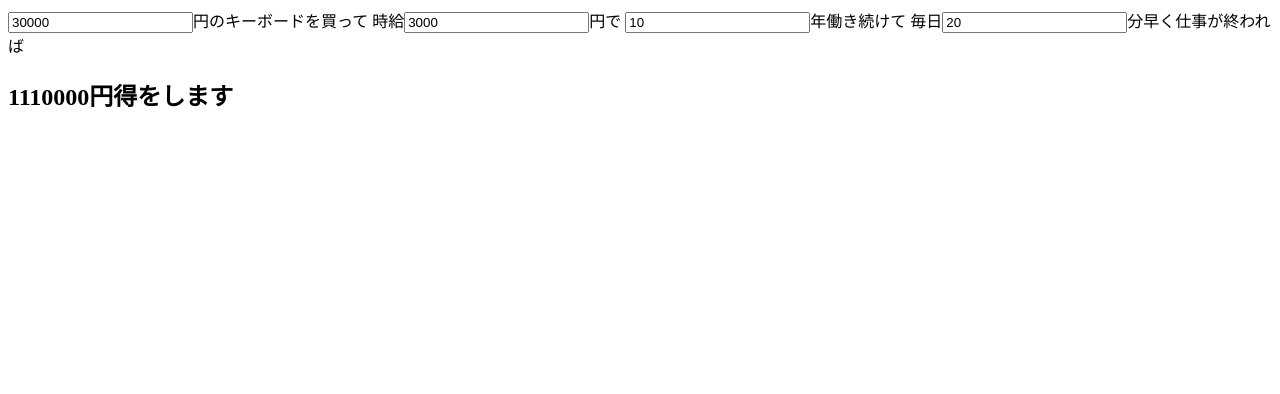
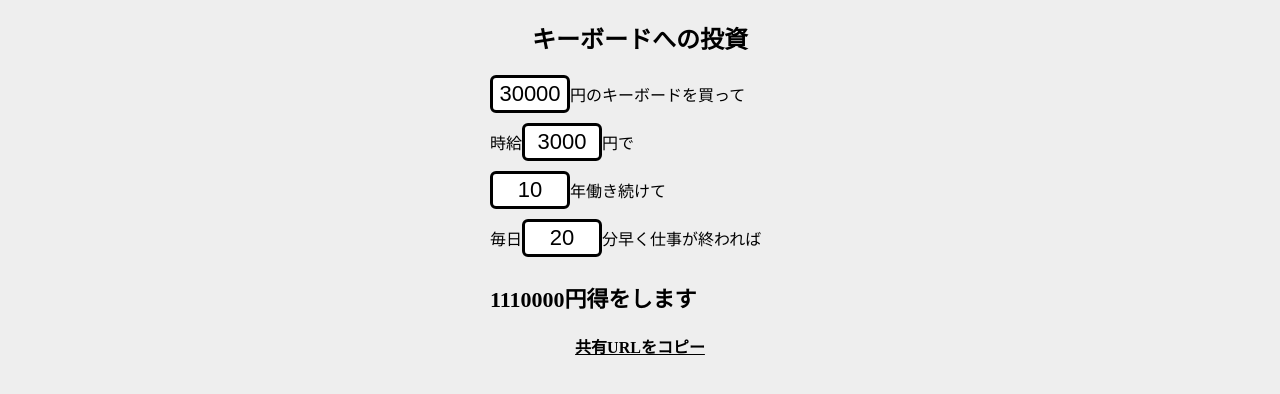
Before and after one commit to TakutoYoshikai/keyboard-investment, a plain HTML site: page index.html in a window 1280 px wide. Drawn offline with Linux system fonts and the light colour scheme.

Commit message:
share url

```diff
--- a/index.html
+++ b/index.html
@@ -3,6 +3,42 @@
   <head>
     <meta charset="utf-8">
     <title>キーボードへの投資</title>
+    <style>
+      body {
+        background-color: #eee;
+      }
+      input[type="number"]::-webkit-outer-spin-button,
+      input[type="number"]::-webkit-inner-spin-button {
+        -webkit-appearance: none;
+        margin: 0;
+      }
+      input[type="number"] {
+        width: 70px;
+        text-align: center;
+        -moz-appearance:textfield;
+        border: 3px solid #000;
+        border-radius: 6px;
+        margin-bottom: 10px;
+      }
+      .title {
+        text-align: center;
+      }
+      .main * {
+        font-size: 22px;
+        line-height: 30px;
+      }
+      .main {
+        width: 300px;
+        margin-left: auto;
+        margin-right: auto;
+      }
+      #copy-url {
+        font-size: 16px;
+        text-align: center;
+        font-weight: bold;
+        text-decoration: underline;
+      }
+    </style>
     <script>
       function onChange() {
         const price = document.getElementById("price").value;
@@ -18,15 +54,62 @@
           document.getElementById("result").innerText = `${gain}円得をします`;
         }
       }
+      function getParam(name, url) {
+        if (!url) url = window.location.href;
+        name = name.replace(/[\[\]]/g, "\\$&");
+        var regex = new RegExp("[?&]" + name + "(=([^&#]*)|&|#|$)"),
+            results = regex.exec(url);
+        if (!results) throw new Error("URL QUERY ERROR");
+        if (!results[2]) throw new Error("URL QUERY ERROR");;
+        return decodeURIComponent(results[2].replace(/\+/g, " "));
+      }
+      function initialize() {
+        try {
+          const price = parseInt(getParam("price"));
+          const hourlyWage = parseInt(getParam("hourly"));
+          const minutes = parseInt(getParam("minutes"));
+          const years = parseInt(getParam("years"));
+        } catch(err) {
+          return;
+        }
+        document.getElementById("price").value = price;
+        document.getElementById("hourly-wage").value = hourlyWage;
+        document.getElementById("minutes").value = minutes;
+        document.getElementById("years").value = years;
+
+        onChange();
+      }
+      function copyUrl() {
+        const price = document.getElementById("price").value;
+        const hourlyWage = document.getElementById("hourly-wage").value;
+        const minutes = document.getElementById("minutes").value;
+        const years = document.getElementById("years").value;
+        const url = `https://takutoyoshikai.github.io/keyboard-investment?price=${price}&hourly=${hourlyWage}&minutes=${minutes}&years=${years}`
+         const pre = document.createElement('pre');
+         pre.style.webkitUserSelect = 'auto';
+         pre.style.userSelect = 'auto';
+         pre.textContent = url;
+
+         document.body.appendChild(pre);
+         document.getSelection().selectAllChildren(pre);
+         const result = document.execCommand('copy');
+
+         document.body.removeChild(pre);
+
+      }
     </script>
   </head>
   <body>
+    <h2 class="title">
+      キーボードへの投資
+    </h2>
     <div class="main">
-      <input type="number" value="30000" id="price" onchange="onChange();">円のキーボードを買って
-      時給<input type="number" value="3000" id="hourly-wage" onchange="onChange();">円で
-      <input type="number" value="10" id="years" onchange="onChange();">年働き続けて
-      毎日<input type="number" value="20" id="minutes" onchange="onChange();">分早く仕事が終われば
+      <input type="number" value="30000" id="price" onchange="onChange();">円のキーボードを買って<br>
+      時給<input type="number" value="3000" id="hourly-wage" onchange="onChange();">円で<br>
+      <input type="number" value="10" id="years" onchange="onChange();">年働き続けて<br>
+      毎日<input type="number" value="20" id="minutes" onchange="onChange();">分早く仕事が終われば<br>
       <h2 id="result"></h2>
+      <p id="copy-url" onclick="copyUrl()">共有URLをコピー</p>
 
     </div>
     <script>
```
